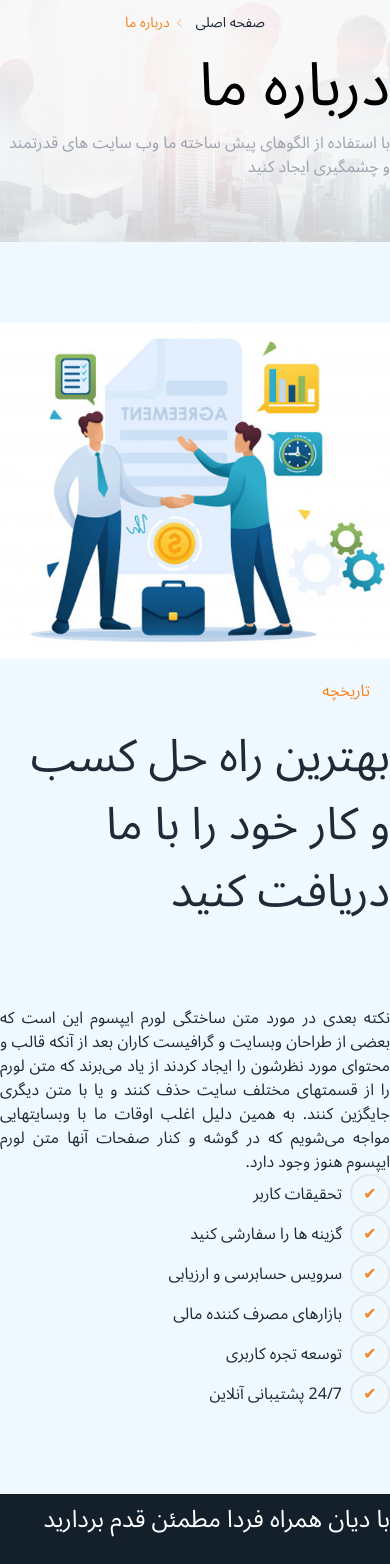
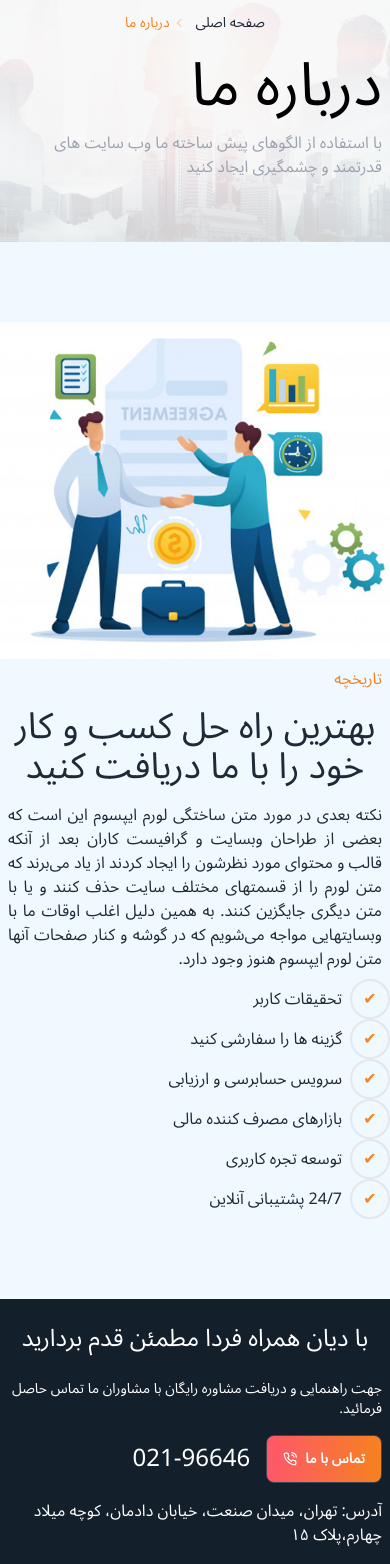
Before and after one commit to Mansour-VN/DianHamrah, a Next.js app: page /AboutUs in a window 390 px wide. Shown: the part 200-1764 px from the top of the page. Built offline with nearby package versions, Linux system fonts and the light colour scheme.

Commit message:
style: padding and comit OutTeam

```diff
--- a/src/pages/AboutUs/Contact.tsx
+++ b/src/pages/AboutUs/Contact.tsx
@@ -6,12 +6,12 @@ import Socialmedia from "@/components/SocialMedia/Socialmedia";
 
 const Contact = () => {
     return (
-        <div id="Contact" className="bg-bg6  text-white w-full   ">
+        <div id="Contact" className="bg-bg6  text-white w-full py-4">
             <div className="container mx-auto  flex items-center">
-                <div className=" w-full md:w-8/12">
-                    <h2 className=" text-2xl  md:text-5xl py-2 md:pb-8  leading-normal">با دیان همراه فردا مطمئن قدم
+                <div className=" w-full md:w-8/12 px-2 md:p-0">
+                    <h2 className=" text-2xl text-center md:text-5xl py-2 md:pb-8">با دیان همراه فردا مطمئن قدم
                         بردارید</h2>
-                    <p className="py-4 md:text-xl">جهت راهنمایی و دریافت مشاوره رایگان با مشاوران ما تماس حاصل
+                    <p className="py-4 md:text-xl text-sm">جهت راهنمایی و دریافت مشاوره رایگان با مشاوران ما تماس حاصل
                         فرمائید.</p>
                     <div className="phone flex flex-col items-start gap-4 ">
 
--- a/src/pages/AboutUs/History.tsx
+++ b/src/pages/AboutUs/History.tsx
@@ -25,8 +25,8 @@ const Secton1 = () => {
                         </ul>
                     </div>
                     <div className="breadcrumb-title  mb-30">
-                        <h2 className="text-[60px] text-black ">درباره ما</h2>
-                        <p className="text-gray-400 ">با استفاده از الگوهای پیش ساخته ما وب سایت های قدرتمند و
+                        <h2 className="text-[60px] md:p-0 px-2 text-black ">درباره ما</h2>
+                        <p className="text-gray-400 px-2 md:p-0">با استفاده از الگوهای پیش ساخته ما وب سایت های قدرتمند و
                             چشمگیری ایجاد کنید</p>
                     </div>
                 </div>
@@ -43,11 +43,11 @@ const Secton1 = () => {
                 </div>
                 <div className="md:w-1/2 w-full ">
                     <div className="about-content ">
-                        <div className="about-title pb-20">
-                            <h5 className="text-official p-5 md:p-0"> تاریخچه</h5>
-                            <h2 className="text-[45px]">بهترین راه حل کسب و کار خود را با ما دریافت کنید</h2>
+                        <div className="about-title">
+                            <h5 className="text-official p-2 md:p-0"> تاریخچه</h5>
+                            <h2 className="text-4xl text-center p-2">بهترین راه حل کسب و کار خود را با ما دریافت کنید</h2>
                         </div>
-                        <p className="text-justify">نکته بعدی در مورد متن ساختگی لورم ایپسوم این است که بعضی از طراحان وبسایت و گرافیست
+                        <p className="text-justify p-2 md:p-0">نکته بعدی در مورد متن ساختگی لورم ایپسوم این است که بعضی از طراحان وبسایت و گرافیست
                             کاران
                             بعد از آنکه قالب و محتوای مورد نظرشون را ایجاد کردند از یاد می&zwnj;برند که متن لورم
                             را
--- a/src/pages/AboutUs/index.tsx
+++ b/src/pages/AboutUs/index.tsx
@@ -15,7 +15,7 @@ const AboutUs = () => {
             <Contact/>
             <div id="Branches" className="flex flex-col items-center justify-center container my-10"> {/*Branches*/}
                 <h2 className="mb-10 text-4xl font-extrabold text-official">لیست شعب و دفاتر</h2>
-                <div className="container flex flex-col items-center justify-center  md:grid md:grid-cols-2 gap-4	">
+                <div className="container flex flex-col items-center justify-center  gap-4	">
                     <BranchesCard title="دفتر مرکزی" address="میدان صنعت، خیابان دادمان"
                                   map="https://www.google.com/maps/embed?pb=!1m18!1m12!1m3!1d809.3563388866064!2d51.351392072989924!3d35.76492647493776!2m3!1f0!2f0!3f0!3m2!1i1024!2i768!4f13.1!3m3!1m2!1s0x3f8e0710ba2cbbbb%3A0xf6f06ac08e9d909!2sasak%20gahrn!5e0!3m2!1sfa!2s!4v1675675421405!5m2!1sfa!2s"
                                   tel="021-2165496" mobile="09121234567" mail="info@dian.ir" manager="آقای دکتر محمودی"
@@ -50,9 +50,9 @@ const AboutUs = () => {
                            }} src={BgCustomerClub} alt="image"/>
                 </div>
                 <div
-                    className="z-1 absolute container flex flex-col items-center justify-between gap-6 px-36 py-6 text-justify bg-white/30 rounded-2xl">
-                    <h2 className="text-center w-full text-7xl font-extrabold hover:cursor-pointer">باشگاه مشتریان</h2>
-                    <p>لورم ایپسوم متن ساختگی با تولید سادگی نامفهوم از صنعت چاپ، و با استفاده از طراحان گرافیک است،
+                    className="z-1 absolute container flex flex-col items-center justify-between gap-6 md:px-36 py-6 text-justify bg-white/30 rounded-2xl">
+                    <h2 className="text-center w-full md:text-7xl  text-4xl font-extrabold hover:cursor-pointer">باشگاه مشتریان</h2>
+                    <p className="px-4">لورم ایپسوم متن ساختگی با تولید سادگی نامفهوم از صنعت چاپ، و با استفاده از طراحان گرافیک است،
                         چاپگرها و متون بلکه روزنامه و مجله در ستون و سطرآنچنان که لازم است، و برای شرایط فعلی تکنولوژی
                         مورد نیاز، و کاربردهای متنوع با هدف بهبود ابزارهای کاربردی می باشد، کتابهای زیادی در شصت و سه
                         درصد گذشته حال و آینده، شناخت فراوان جامعه و متخصصان را می طلبد،ایط سخت تایپ به پایان رسد و
@@ -61,7 +61,7 @@ const AboutUs = () => {
                     <Button text="ورود" type="normal" icon={<AiOutlineLogin/>} mobile={false}/>
                 </div>
             </div>
-            <OurTeam/>
+            {/* <OurTeam/> */}
         </div>
     )
 }
```
